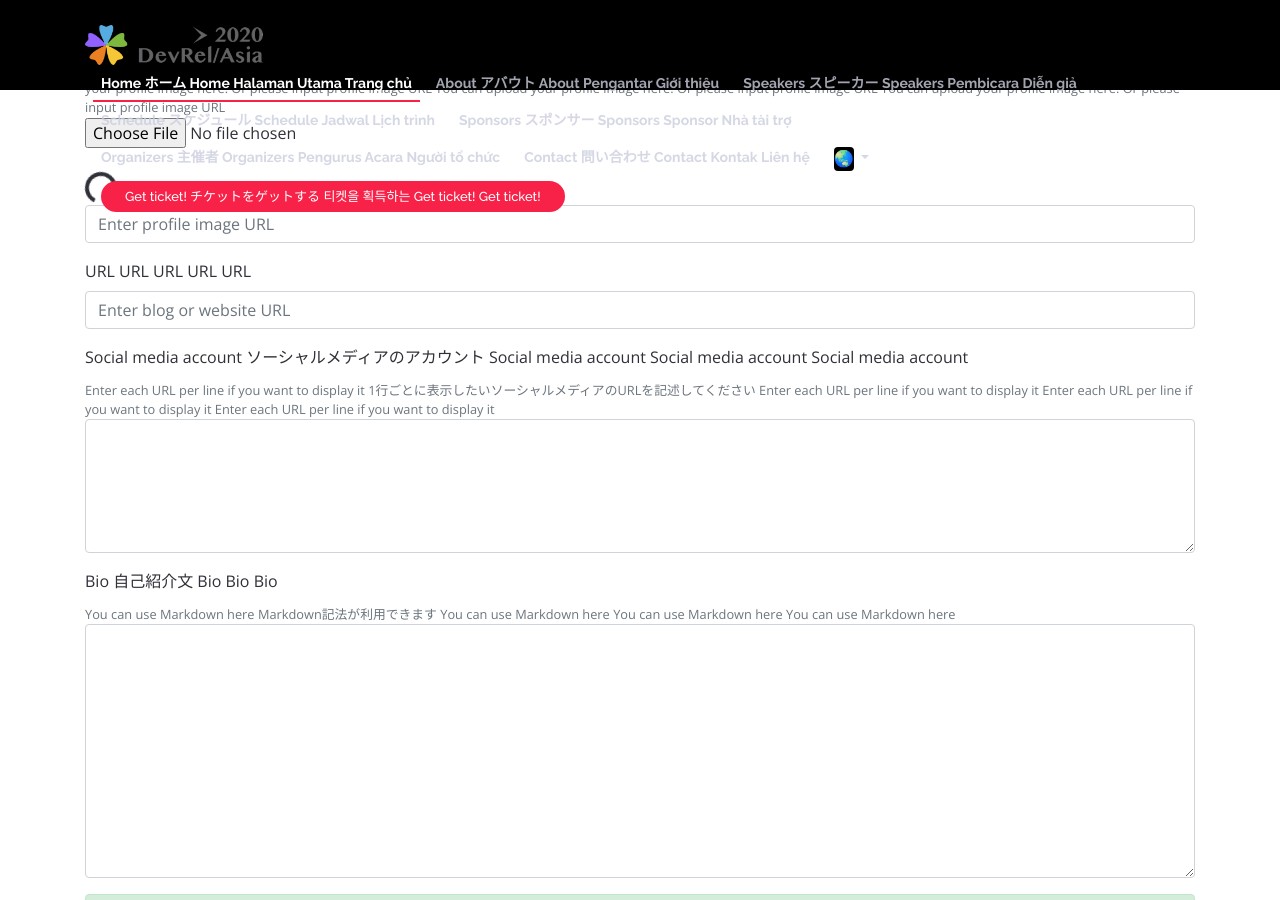
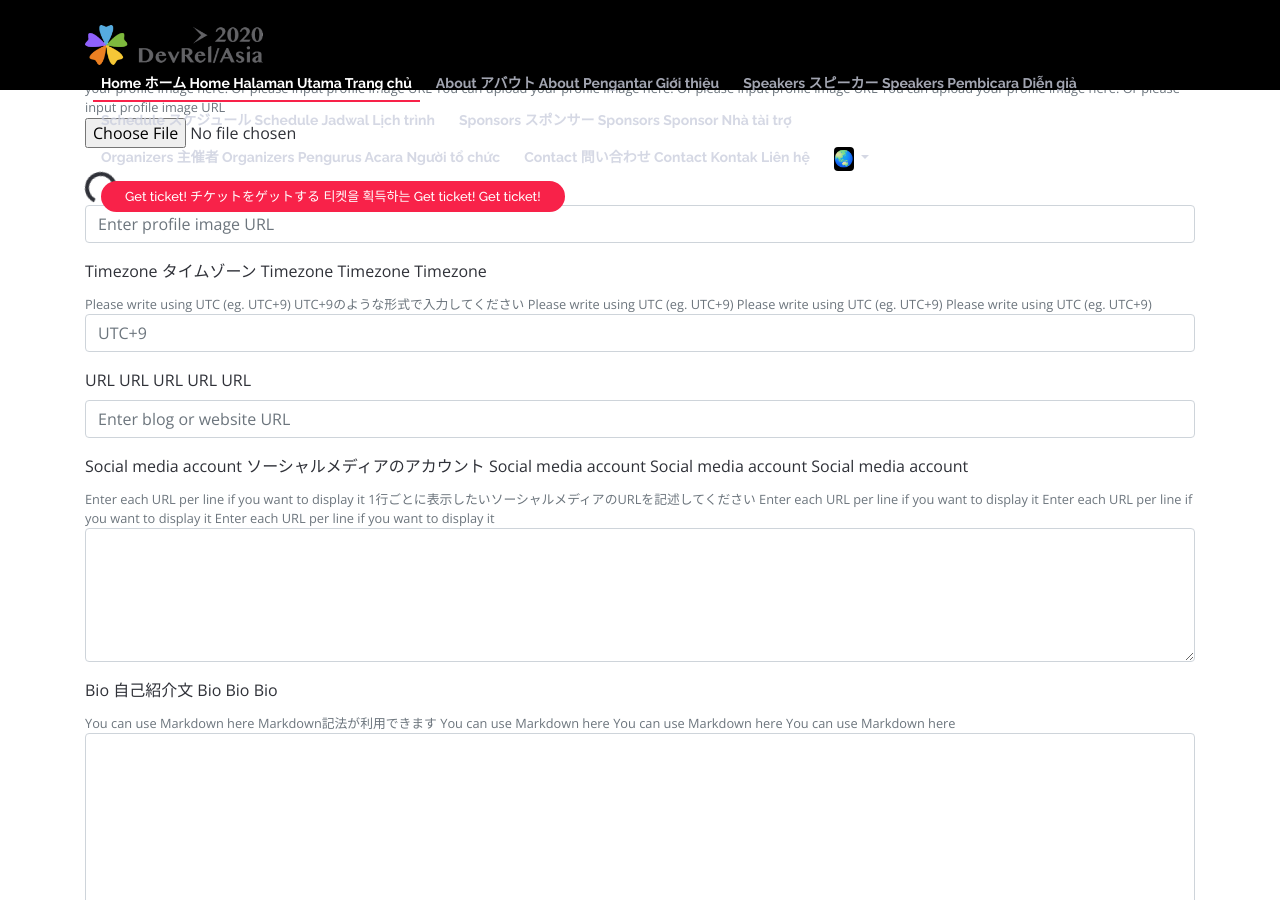
Before and after one commit to DevRel-Asia/asia-2020, a Jekyll site: the page built from confirm.html, in a window 1280 px wide and 900 px high, scrolled down 1560 px. Built offline with Jekyll 4.4.1, drawn with Linux system fonts in a browser that asks for light colours; nearby versions of some CDN libraries.

Commit message:
Add field

```diff
--- a/_data/translates.json
+++ b/_data/translates.json
@@ -1026,6 +1026,24 @@
     "simplified_chinese": ""
   },
   {
+    "key": "confirm26",
+    "english": "Timezone",
+    "japan": "タイムゾーン",
+    "korea": "",
+    "vietnam": "",
+    "indonesia": "",
+    "simplified_chinese": ""
+  },
+  {
+    "key": "confirm27",
+    "english": "Please write using UTC (eg. UTC+9)",
+    "japan": "UTC+9のような形式で入力してください",
+    "korea": "",
+    "vietnam": "",
+    "indonesia": "",
+    "simplified_chinese": ""
+  },
+  {
     "key": "decline1",
     "english": "This is final confirmation",
     "japan": "最終確認です",
--- a/confirm.html
+++ b/confirm.html
@@ -129,6 +129,15 @@ permalink: /confirm/
             </div>
             <div class="form-group">
               <label for="InputName">
+                {% assign messages = site.data.i18n.confirm26 %}{% include translate.html %}
+              </label>
+              <small id="nameHelp" class="form-text text-muted">
+                {% assign messages = site.data.i18n.confirm27 %}{% include translate.html %}
+              </small>
+              <input type="text" name="timezone" class="proposal_timezone form-control save" id="inputText" aria-describedby="nameHelp" placeholder="UTC+9">
+            </div>
+            <div class="form-group">
+              <label for="InputName">
                 {% assign messages = site.data.i18n.confirm15 %}{% include translate.html %}
               </label>
               <input type="text" name="url" class="proposal_url form-control save" id="inputText" aria-describedby="nameHelp" placeholder="Enter blog or website URL">
```
Also changed, not shown: _data/i18n.json (+1 -1 lines).
